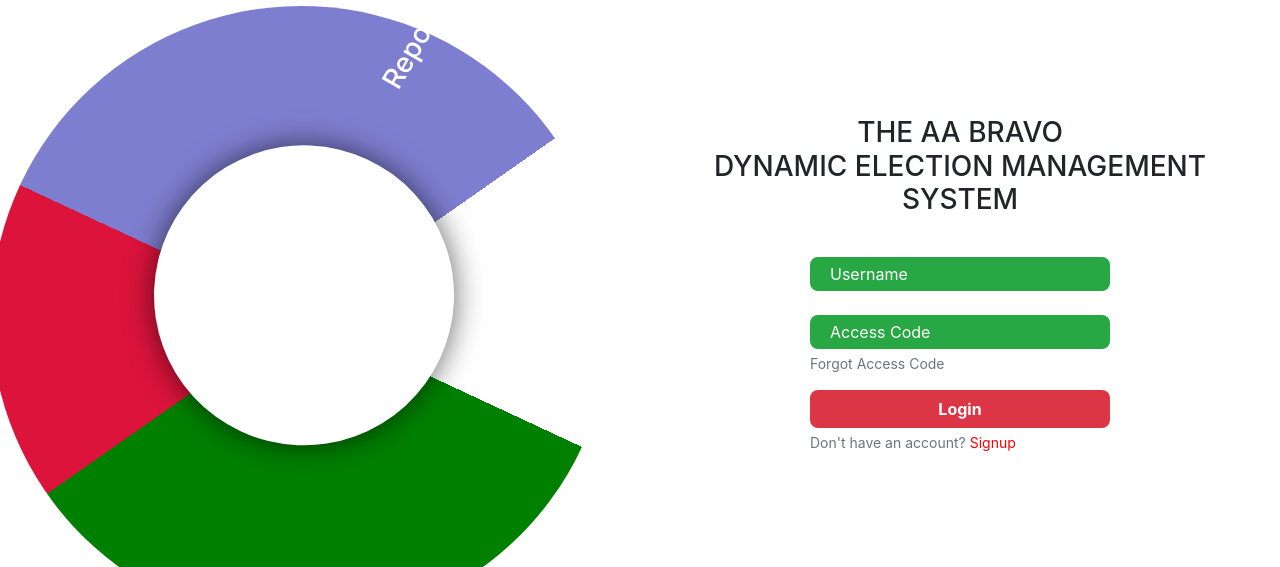
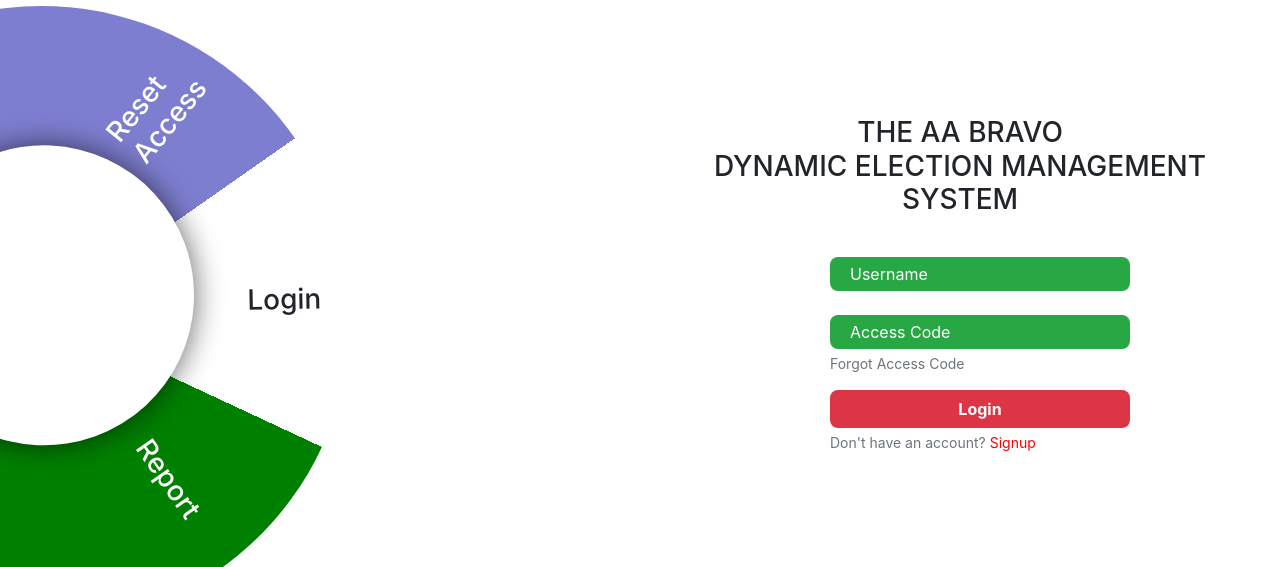
Before and after one commit to SalmanAlly/AABravoScreens1, a plain HTML site: page index.html in a window 1280 px wide. Shown: the top 567 px of the page. Drawn offline with nearby package versions, Linux system fonts and the light colour scheme.

Commit message:
Responsiveness

```diff
--- a/index.html
+++ b/index.html
@@ -15,19 +15,23 @@
 <body>
     <div class="container-fluid">
         <div class="row">
-            <div class="col d-flex justify-content-center align-items-center">
-                <h3 class="login">Login</h3>
+            <div class="col-md-6 col-sm-6 d-flex justify-content-center align-items-center">
+                <div class="container col-md-12 col-sm-12">
+
+                <div class="outerCircle">
+
+                <div class="innerCircle">
+                    <h3 class="login">Login</h3>
                     <h3 class="resetAccess">Reset <br> Access</h3>
                     <h3 class="report">Report</h3>
-                <div class="outerCircle">
-
-                <div class="innerCircle"></div>
+                </div>
             </div>
             </div>
-            <div class="col Form-col">
+        </div>
+            <div class="col-md-6 col-sm-6 Form-col">
                 <div class="container d-flex flex-column justify-content-center align-items-center ">
                     <h3 class="text-center my-3">THE AA BRAVO <br> DYNAMIC ELECTION MANAGEMENT SYSTEM</h3>
-                    <form>
+                    <form class="col-md-6 col-sm-12">
                         <div class="form-group row my-4">
                             <div class="col">
                                 <input class="bg-success" type="email" class="form-control" id="inputEmail3"
```
